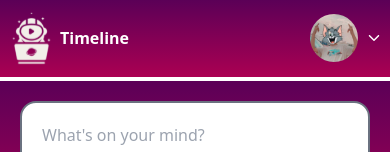
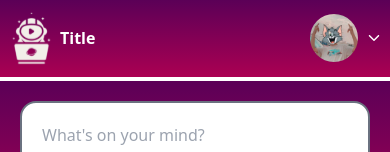
Before and after one commit to kelompok-7-social-media/FE, a React (Vite) app: page /timeline in a window 390 px wide. Shown: the top 152 px of the page. Built offline with nearby package versions, Linux system fonts and the light colour scheme.

Commit message:
feat: changed navbar responsive design and title

```diff
--- a/src/components/Navbar.tsx
+++ b/src/components/Navbar.tsx
@@ -4,18 +4,16 @@ import { Link } from "react-router-dom";
 
 const Navbar = () => {
   return (
-    <div className="navbar px-2 bg-gradient-to-b from-bgpurple to-bgpink md:px-5 mb-1">
+    <div className="navbar px-2 bg-gradient-to-b from-bgpurple to-bgpink sm:px-5 mb-1">
       <div className="navbar-start">
         <img className="w-12" src="src/assets/logo-white.svg" alt="logo" />
-        <p className="normal-case text-white font-bold mx-1 md:hidden">
-          Timeline
-        </p>
+        <p className="normal-case text-white font-bold mx-1 sm:hidden">Title</p>
       </div>
-      <div className="navbar-center hidden md:flex">
-        <p className="normal-case text-white font-bold">Timeline</p>
+      <div className="navbar-center hidden sm:flex">
+        <p className="normal-case text-white font-bold">Title</p>
       </div>
       <div className="navbar-end">
-        <p className="text-white font-medium text-sm hidden md:flex">
+        <p className="text-white font-medium text-sm hidden sm:flex">
           John Doe
         </p>
 
--- a/src/pages/Timeline.tsx
+++ b/src/pages/Timeline.tsx
@@ -58,7 +58,7 @@ const Timeline = () => {
             <BiDotsHorizontalRounded />
           </span>
         </div>
-        <p className="px-3 mb-2 text-sm font-">
+        <p className="px-3 mb-2 text-sm">
           Comments content Lorem Ipsum is simply dummy text of the printing and
           typesetting industry.
         </p>
```
